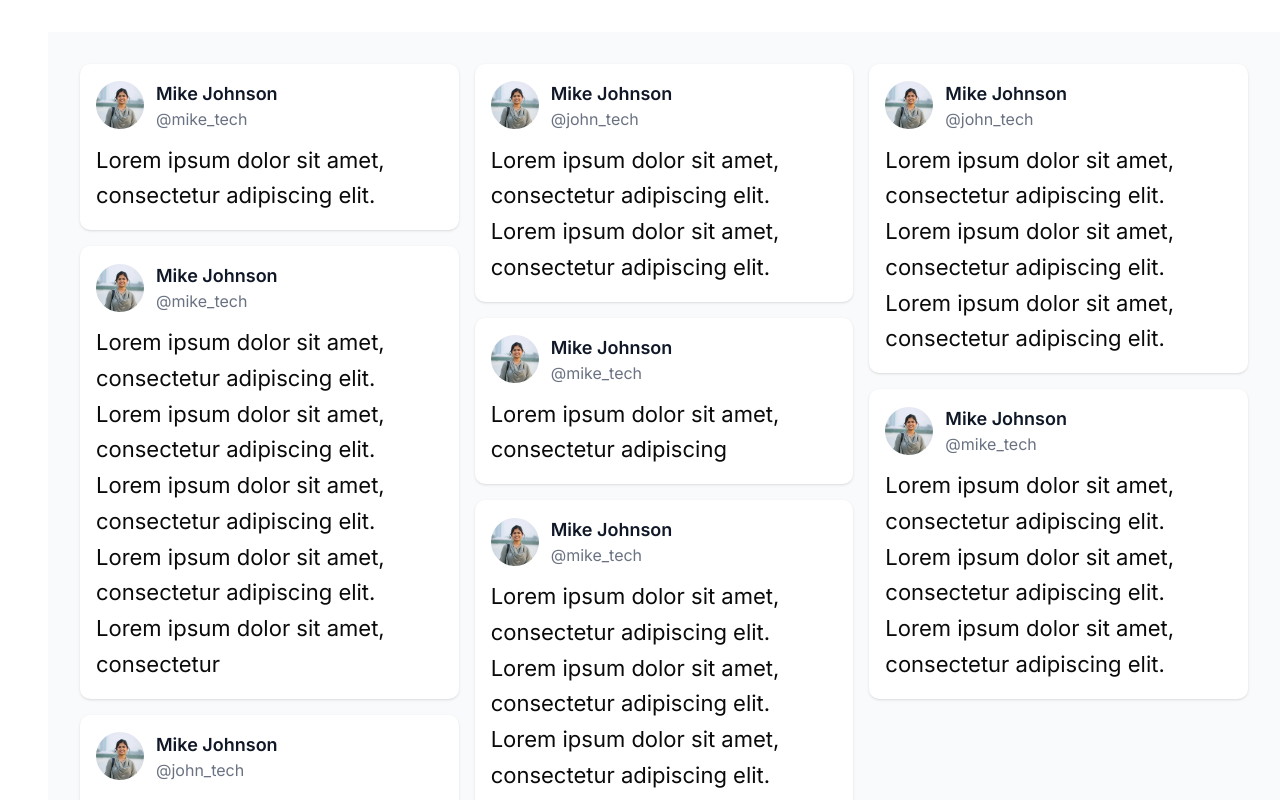
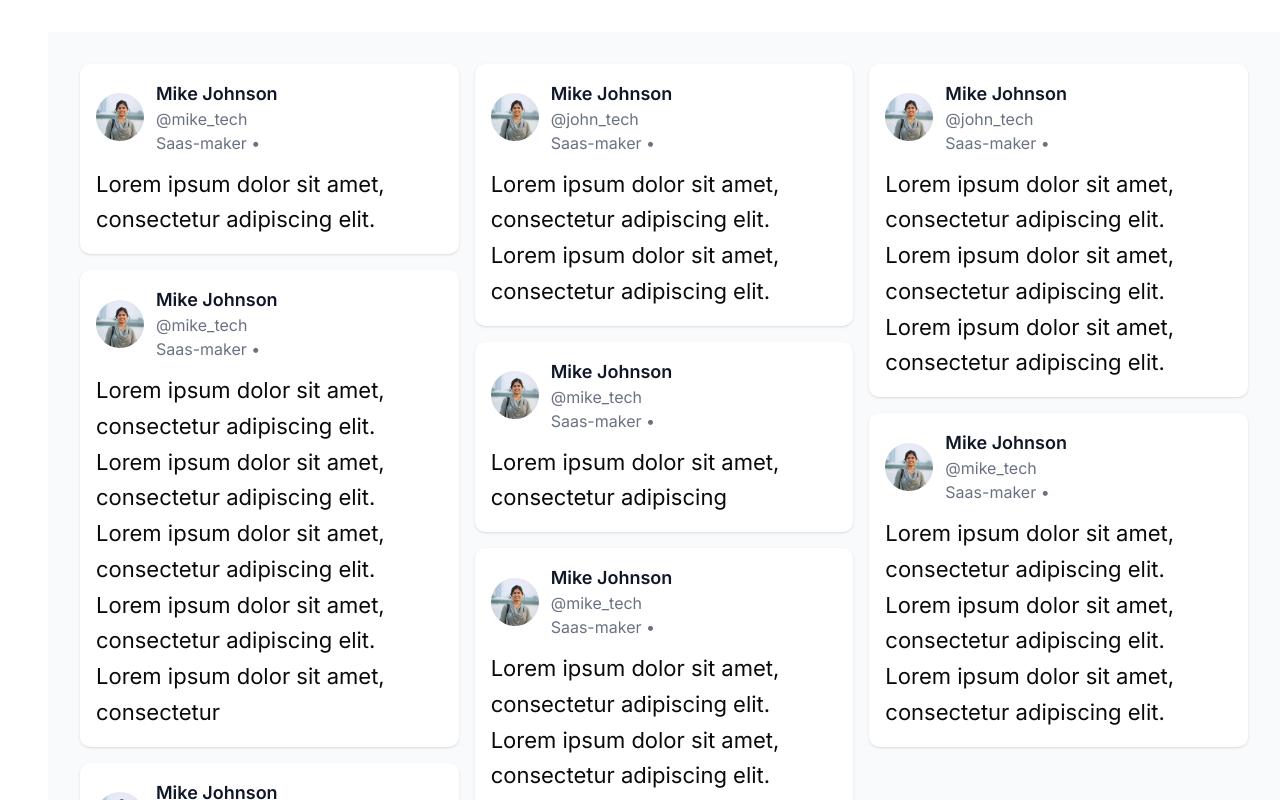
Before and after one commit to Roshen-Perera/ceylon-developers-portfolio, a Next.js app: page / in a window 1280 px wide. Shown: the part 6580-7380 px from the top of the page. Built offline with nearby package versions, Linux system fonts and the light colour scheme.

Commit message:
Added "Saas-maker •"

```diff
--- a/components/reviews.tsx
+++ b/components/reviews.tsx
@@ -116,6 +116,9 @@ export default function Reviews() {
                       <div className="flex items-center gap-2 text-[16px] text-gray-500">
                         <span>{post.handle}</span>
                       </div>
+                      <div className="flex items-center gap-2 text-[16px] text-gray-500">
+                        <span>Saas-maker •</span>
+                      </div>
                     </div>
                   </div>
                   <p className="mt-3 text-[22px] leading-relaxed">
```
